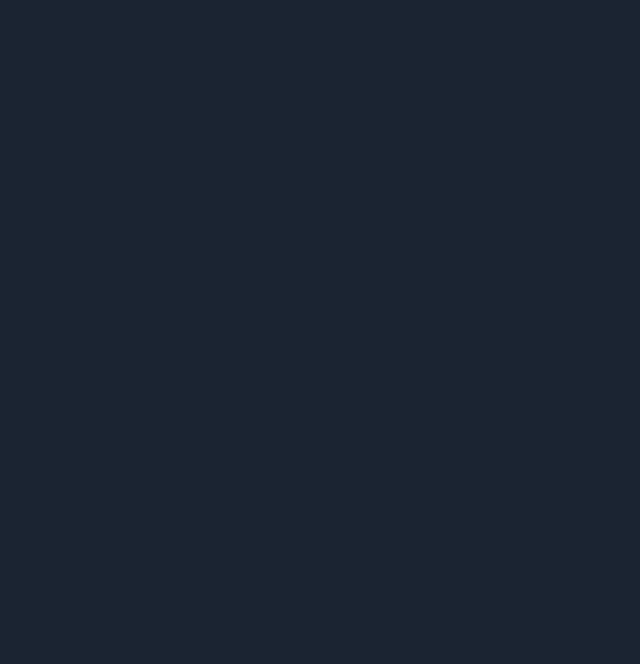
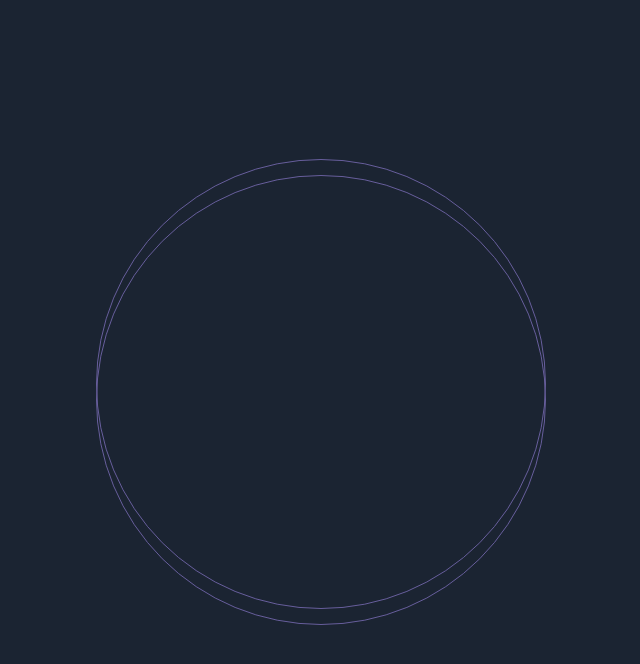
Before and after one commit to fikireguale/comp307-proj, a React (Create React App) app in the folder frontend/: page /signIn in a window 1280 px wide. Shown: the top 664 px of the page, without its empty margins (319-959 px from the left). Built offline with nearby package versions, Linux system fonts and the light colour scheme.

Commit message:
start sign in page

```diff
--- a/frontend/src/index.css
+++ b/frontend/src/index.css
@@ -81,3 +81,34 @@
   width: 100vw;
   background-color: #1B2432
 }
+
+.signIn {
+  display: flex;
+  justify-content: center;
+  height: 100vh;
+  width: 100vw;
+  background-color: #1B2432
+}
+
+.signIn .circle1{
+  width: 450px;
+  height:450px;
+  border-radius: 50%; /*make it round*/
+  border: 1.5px solid #675E9C;
+  background-color: transparent;
+  position:absolute;
+  top:50%;
+  left:50%;
+  transform: translate(-50%, -50%);
+}
+.signIn .circle2{
+  width: 450px;
+  height:450px;
+  border-radius: 50%; /*make it round*/
+  border: 1.5px solid #675E9C;
+  background-color: transparent;
+  position:absolute;
+  top:48%;
+  left:50%;
+  transform: translate(-50%, -50%);
+}
--- a/frontend/src/pages/signIn.js
+++ b/frontend/src/pages/signIn.js
@@ -3,11 +3,17 @@ import React from "react";
 
 const SignIn = () =>{
     return (
-        <div style={{display: "flex",justifyContent: 'center',height:'100vh',backgroundColor: '#1B2432', }}>
+        <div className="signIn" >
+            <div className="circle1"></div>
+            <div className="circle2"></div>
+            <div className="circle3"></div>
+            <div className="circle4"></div>
+            <div className="circle5"></div>
+
 
 
         </div>
-    )
+    );
 
 
 
```
